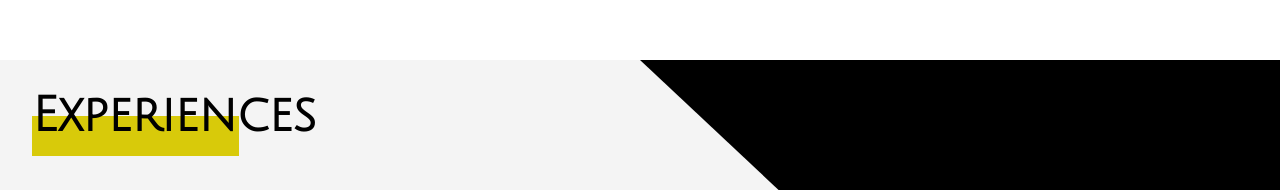
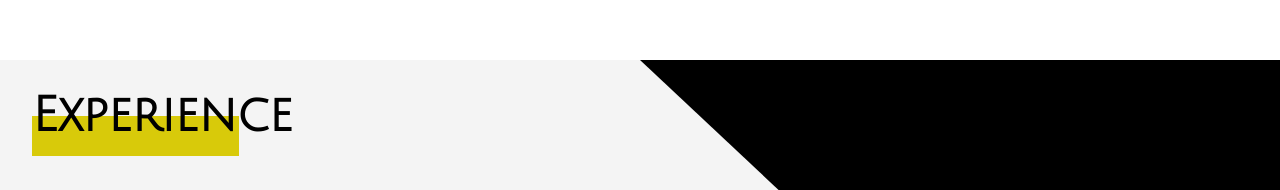
Before and after one commit to Zarquon0/personal-website, a Next.js app: page / in a window 1280 px wide. Shown: the part 1540-1730 px from the top of the page. Built offline with nearby package versions, Linux system fonts and the light colour scheme.

Commit message:
Adjusted profile image animation to start with image outside of screen

```diff
--- a/src/app/components/ExperienceSection.tsx
+++ b/src/app/components/ExperienceSection.tsx
@@ -31,7 +31,7 @@ export default function ExperienceSection() {
             className="absolute left-0 top-[50%] bg-primary h-[2.5rem] z-0"
             style={{ width: barHeight }}
           />
-          <h2 className="relative text-5xl font-heading font-bold text-dark z-11">Experiences</h2>
+          <h2 className="relative text-5xl font-heading font-bold text-dark z-11">Experience</h2>
         </div>
         {/* Job Cards */}
         <div className="flex items-center justify-center h-full space-x-8 px-4 z-1">
--- a/src/app/components/ProfileImage.tsx
+++ b/src/app/components/ProfileImage.tsx
@@ -3,8 +3,8 @@
 import { motion, useTransform } from 'framer-motion'
 
 export default function ProfileImage({ scrollYProgress }: { scrollYProgress: any }) {
-  const x = useTransform(scrollYProgress, [0, 1], ['-25vw', '0vw'])
-  const rotate = useTransform(scrollYProgress, [0, 1], ['-180deg', '0deg'])
+  const x = useTransform(scrollYProgress, [0, 1], ['-40vw', '0vw'])
+  const rotate = useTransform(scrollYProgress, [0, 1], ['-270deg', '0deg'])
 
   return (
     <motion.div
```
